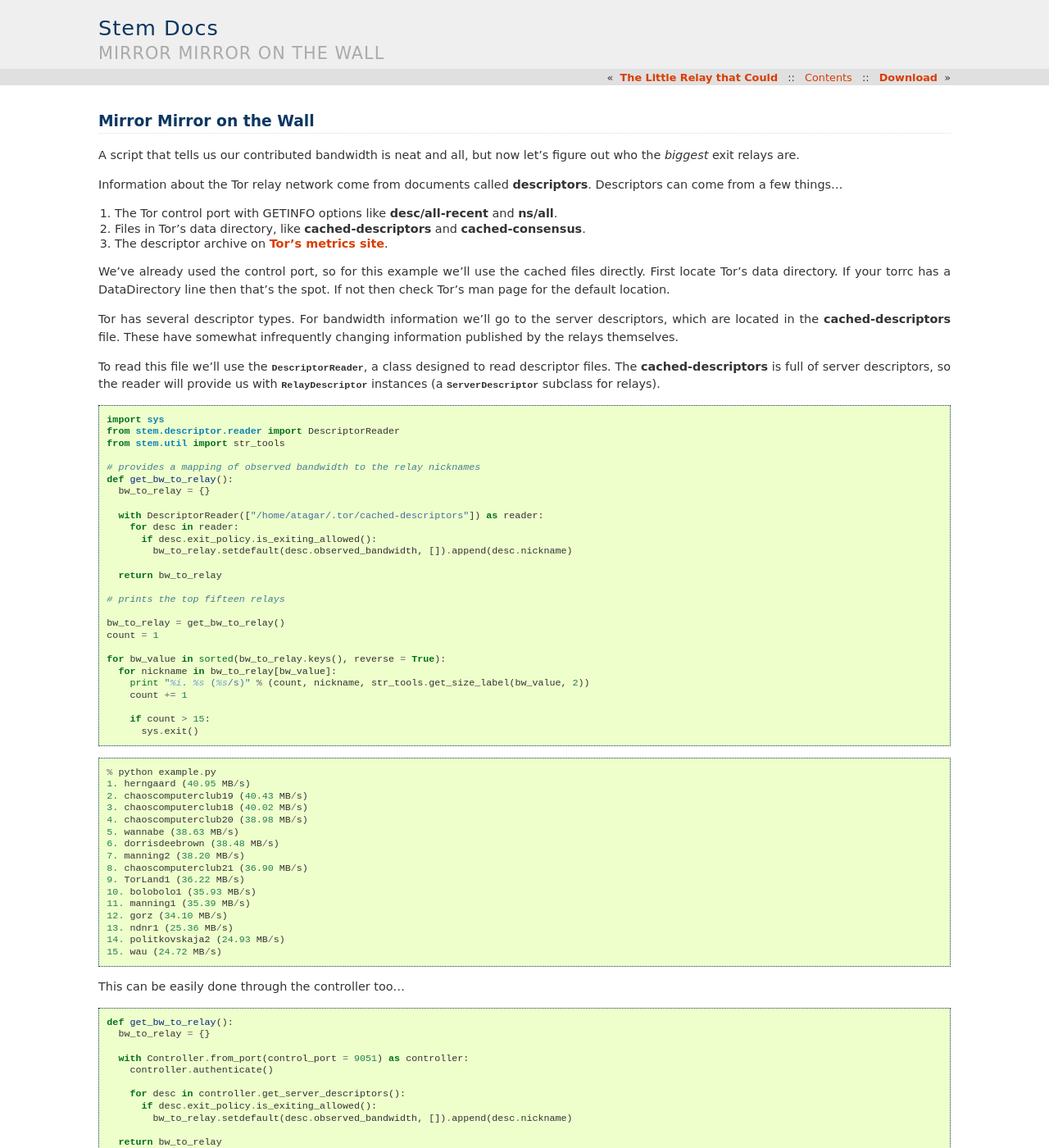
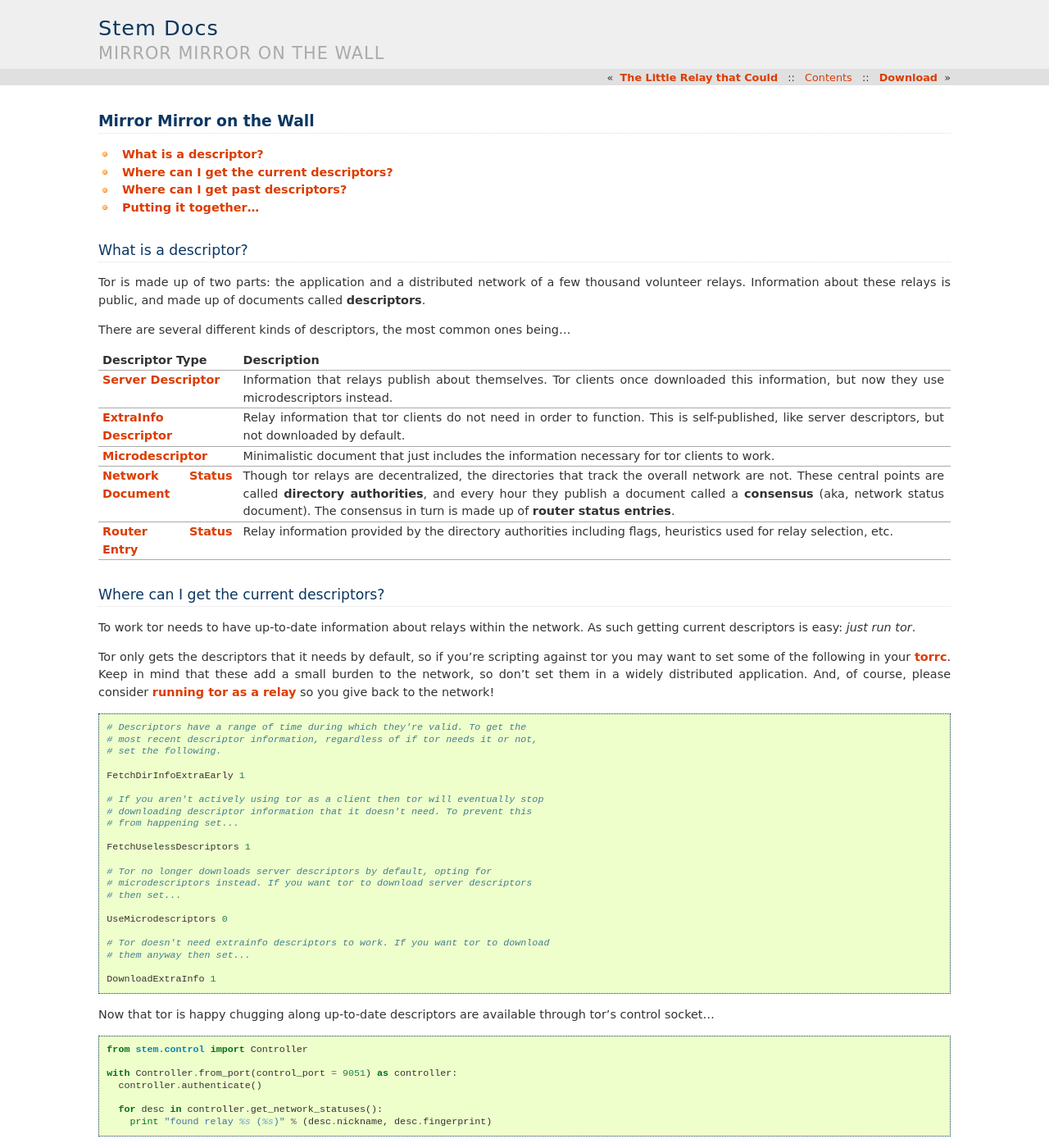
Before and after one commit to torproject/stem, a Sphinx documentation site: the page built from docs/tutorial/mirror_mirror_on_the_wall.rst, in a window 1280 px wide and 1400 px high. Shown: the whole window at 82% size. Built offline with Sphinx 7.4.7, drawn with Linux system fonts in a browser that asks for light colours; some of the changed text lies outside the part shown.

Commit message:
Rewriting the descriptor tutorial
Replacing the 'Mirror, Mirror' tutorial with a new one that gives a better
overview of the various descriptors and how to get/use them. This keeps the old
example (listing the fastest exits), but otherwise is a full rewrite.

```diff
--- a/docs/tutorial/mirror_mirror_on_the_wall.rst
+++ b/docs/tutorial/mirror_mirror_on_the_wall.rst
@@ -1,32 +1,144 @@
 Mirror Mirror on the Wall
--------------------------
+=========================
 
-A script that tells us our contributed bandwidth is neat and all, but now let's figure out who the *biggest* exit relays are.
+* :ref:`what-is-a-descriptor`
+* :ref:`where-can-i-get-the-current-descriptors`
+* :ref:`where-can-i-get-past-descriptors`
+* :ref:`putting-it-together`
 
-Information about the Tor relay network come from documents called **descriptors**. Descriptors can come from a few things...
+.. _what-is-a-descriptor:
 
-1. The Tor control port with GETINFO options like **desc/all-recent** and **ns/all**.
-2. Files in Tor's data directory, like **cached-descriptors** and **cached-consensus**.
-3. The descriptor archive on `Tor's metrics site <https://metrics.torproject.org/data.html>`_.
+What is a descriptor?
+---------------------
 
-We've already used the control port, so for this example we'll use the cached files directly. First locate Tor's data directory. If your torrc has a DataDirectory line then that's the spot. If not then check Tor's man page for the default location.
+Tor is made up of two parts: the application and a distributed network of a few
+thousand volunteer relays. Information about these relays is public, and made
+up of documents called **descriptors**.
 
-Tor has several descriptor types. For bandwidth information we'll go to the server descriptors, which are located in the **cached-descriptors** file. These have somewhat infrequently changing information published by the relays themselves.
+There are several different kinds of descriptors, the most common ones being...
 
-To read this file we'll use the :class:`~stem.descriptor.reader.DescriptorReader`, a class designed to read descriptor files. The **cached-descriptors** is full of server descriptors, so the reader will provide us with :class:`~stem.descriptor.server_descriptor.RelayDescriptor` instances (a :class:`~stem.descriptor.server_descriptor.ServerDescriptor` subclass for relays).
+====================================================================== ===========
+Descriptor Type                                                        Description
+====================================================================== ===========
+`Server Descriptor <../api/descriptor/server_descriptor.html>`_        Information that relays publish about themselves. Tor clients once downloaded this information, but now they use microdescriptors instead.
+`ExtraInfo Descriptor <../api/descriptor/extrainfo_descriptor.html>`_  Relay information that tor clients do not need in order to function. This is self-published, like server descriptors, but not downloaded by default.
+`Microdescriptor <../api/descriptor/microdescriptor.html>`_            Minimalistic document that just includes the information necessary for tor clients to work.
+`Network Status Document <../api/descriptor/networkstatus.html>`_      Though tor relays are decentralized, the directories that track the overall network are not. These central points are called **directory authorities**, and every hour they publish a document called a **consensus** (aka, network status document). The consensus in turn is made up of **router status entries**.
+`Router Status Entry <../api/descriptor/router_status_entry.html>`_    Relay information provided by the directory authorities including flags, heuristics used for relay selection, etc.
+====================================================================== ===========
+
+.. _where-can-i-get-the-current-descriptors:
+
+Where can I get the current descriptors?
+----------------------------------------
+
+To work tor needs to have up-to-date information about relays within the
+network. As such getting current descriptors is easy: *just run tor*.
+
+Tor only gets the descriptors that it needs by default, so if you're scripting
+against tor you may want to set some of the following in your `torrc
+<https://www.torproject.org/docs/faq.html.en#torrc>`_. Keep in mind that these
+add a small burden to the network, so don't set them in a widely distributed
+application. And, of course, please consider `running tor as a relay
+<https://www.torproject.org/docs/tor-doc-relay.html.en>`_ so you give back to
+the network!
+
+::
+
+  # Descriptors have a range of time during which they're valid. To get the
+  # most recent descriptor information, regardless of if tor needs it or not,
+  # set the following.
+
+  FetchDirInfoExtraEarly 1
+
+  # If you aren't actively using tor as a client then tor will eventually stop
+  # downloading descriptor information that it doesn't need. To prevent this
+  # from happening set...
+
+  FetchUselessDescriptors 1
+
+  # Tor no longer downloads server descriptors by default, opting for
+  # microdescriptors instead. If you want tor to download server descriptors
+  # then set...
+
+  UseMicrodescriptors 0
+
+  # Tor doesn't need extrainfo descriptors to work. If you want tor to download
+  # them anyway then set...
+
+  DownloadExtraInfo 1
+
+Now that tor is happy chugging along up-to-date descriptors are available
+through tor's control socket...
+
+::
+
+  from stem.control import Controller
+
+  with Controller.from_port(control_port = 9051) as controller:
+    controller.authenticate()
+
+    for desc in controller.get_network_statuses():
+      print "found relay %s (%s)" % (desc.nickname, desc.fingerprint)
+
+... or by reading directly from tor's data directory...
+
+::
+
+  from stem.descriptor import parse_file
+
+  for desc in parse_file("/home/atagar/.tor/cached-consensus"):
+    print "found relay %s (%s)" % (desc.nickname, desc.fingerprint)
+
+.. _where-can-i-get-past-descriptors:
+
+Where can I get past descriptors?
+---------------------------------
+
+Descriptor archives are available on `Tor's metrics site
+<https://metrics.torproject.org/data.html>`_. These archives can be read with
+the `DescriptorReader <api/descriptor/reader.html>`_...
+
+::
+
+  from stem.descriptor.reader import DescriptorReader
+
+  with DescriptorReader(["/home/atagar/server-descriptors-2013-03.tar"]) as reader:
+    for desc in reader:
+      print "found relay %s (%s)" % (desc.nickname, desc.fingerprint)
+
+.. _putting-it-together:
+
+Putting it together...
+----------------------
+
+As discussed above there are three methods for reading descriptors...
+
+* With the :class:`~stem.control.Controller` via methods like :func:`~stem.control.Controller.get_server_descriptors` and :func:`~stem.control.Controller.get_network_statuses`.
+* By reading the file directly with :func:`~stem.descriptor.__init__.parse_file`.
+* Reading with the `DescriptorReader <api/descriptor/reader.html>`_. This is best if you have you want to read everything from a directory or archive.
+
+Now lets say you want to figure out who the *biggest* exit relays are. You
+could use any of the methods above, but for this example we'll use the
+:class:`~stem.control.Controller`. This uses server descriptors, so keep in
+mind that you'll likely need to set "UseMicrodescriptors 0" in your torrc for
+this to work.
 
 ::
 
   import sys
-  from stem.descriptor.reader import DescriptorReader
+
+  from stem.contorl import Controller
   from stem.util import str_tools
 
   # provides a mapping of observed bandwidth to the relay nicknames
   def get_bw_to_relay():
     bw_to_relay = {}
 
-    with DescriptorReader(["/home/atagar/.tor/cached-descriptors"]) as reader:
-      for desc in reader:
+    with Controller.from_port(control_port = 9051) as controller:
+      controller.authenticate()
+
+      for desc in controller.get_server_descriptors():
         if desc.exit_policy.is_exiting_allowed():
           bw_to_relay.setdefault(desc.observed_bandwidth, []).append(desc.nickname)
 
@@ -63,19 +175,3 @@
   13. ndnr1 (25.36 MB/s)
   14. politkovskaja2 (24.93 MB/s)
   15. wau (24.72 MB/s)
-
-This can be easily done through the controller too...
-
-::
-
-  def get_bw_to_relay():
-    bw_to_relay = {}
-
-    with Controller.from_port(control_port = 9051) as controller:
-      controller.authenticate()
-
-      for desc in controller.get_server_descriptors():
-        if desc.exit_policy.is_exiting_allowed():
-          bw_to_relay.setdefault(desc.observed_bandwidth, []).append(desc.nickname)
-
-    return bw_to_relay
--- a/docs/tutorial/the_little_relay_that_could.rst
+++ b/docs/tutorial/the_little_relay_that_could.rst
@@ -1,5 +1,5 @@
 The Little Relay that Could
----------------------------
+===========================
 
 Let's say you just set up your very first `Tor relay
 <https://www.torproject.org/docs/tor-doc-relay.html.en>`_ (thank you!), and now
```
